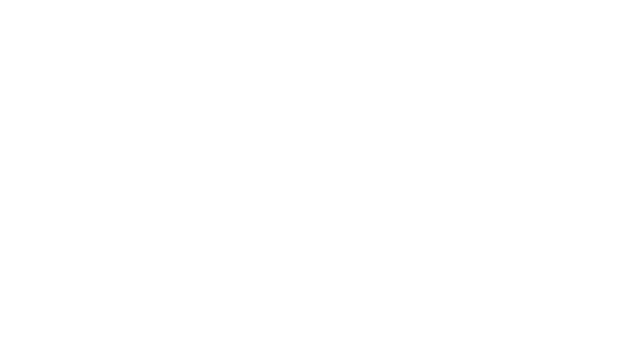
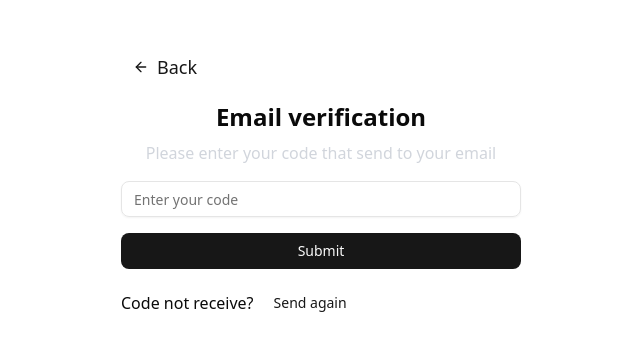
Before and after one commit to nvminh155/skipli-employee-mangement-fe, a Next.js app: page /auth/verify in a window 1280 px wide. Shown: the part 215-566 px from the top of the page, without its empty margins (319-959 px from the left). Built offline with nearby package versions, Linux system fonts and the light colour scheme; no server answers.

Commit message:
refactor: change auth logic redirect

```diff
--- a/app/auth/[logintype]/layout.tsx
+++ /dev/null
@@ -1,13 +0,0 @@
-import React from 'react'
-
-const Layout = ({ children }: { children: React.ReactNode }) => {
-  return (
-    <div className='w-full h-screen flex items-center justify-center'>
-      <div className='w-full max-h-[400px] max-w-[400px] '>
-        {children}
-      </div>
-    </div>
-  )
-}
-
-export default Layout
--- a/app/auth/[logintype]/page.tsx
+++ /dev/null
@@ -1,12 +0,0 @@
-import React from 'react'
-
-const Page = () => {
-  return (
-    <div>
-
-
-    </div>
-  )
-}
-
-export default Page
--- /dev/null
+++ b/app/auth/layout.tsx
@@ -0,0 +1,11 @@
+import React from "react";
+
+const Layout = ({ children }: { children: React.ReactNode }) => {
+  return (
+    <div className="w-full h-screen flex items-center justify-center">
+      <div className="w-full max-h-[400px] max-w-[400px] ">{children}</div>
+    </div>
+  );
+};
+
+export default Layout;
--- a/app/auth/[logintype]/login/page.tsx
+++ b/app/auth/page.tsx
@@ -1,13 +1,13 @@
 "use client";
 
 import React from "react";
-import AuthHeader from "../_components/auth-header";
+import AuthHeader from "./_components/auth-header";
 import { Input } from "@/components/ui/input";
 import { Button } from "@/components/ui/button";
 import { useAuthStore } from "@/stores/auth.store";
 import { useRouter } from "next/navigation";
 import { ArrowLeftIcon } from "lucide-react";
-import { Form, FormField, FormItem } from "@/components/ui/form";
+import { Form, FormField } from "@/components/ui/form";
 import { useForm } from "react-hook-form";
 import { zodResolver } from "@hookform/resolvers/zod";
 import { z } from "zod";
@@ -41,7 +41,7 @@ const LoginPage = () => {
     onSuccess: () => {
       toast.success("Code sent successfully");
       setData(form.getValues("email"), "");
-      router.push("/verify");
+      router.push("/auth/verify");
     },
     onError: () => {
       toast.error("Code sending failed");
@@ -50,7 +50,6 @@ const LoginPage = () => {
 
   const onSubmit = (data: TLoginAuth) => {
     mutation.mutate(data);
-
   };
 
   return (
--- a/app/auth/[logintype]/verify/page.tsx
+++ b/app/auth/verify/page.tsx
@@ -24,7 +24,7 @@ const VerificationPage = () => {
     onSuccess: () => {
       toast.success("Logged in successfully");
       clearData();
-      router.push("/");
+      router.push("/dashboard");
     },
     onError: () => {
       toast.error("Logged in failed");
--- a/config.ts
+++ b/config.ts
@@ -9,5 +9,10 @@ export const publicRoute = {
   "/verify": ["/verify"],
 } as const;
 
+export const routeManager = {
+  ...publicRoute,
+  "/dashboard": "/dashboard",
+} as const;
+
 export type TPublicRoute = typeof publicRoute;
 export type TRoutePaths = keyof TPublicRoute;
```
Also changed, not shown: app/auth/_components/auth-header.tsx (renamed from app/auth/[logintype]/_components/auth-header.tsx).
